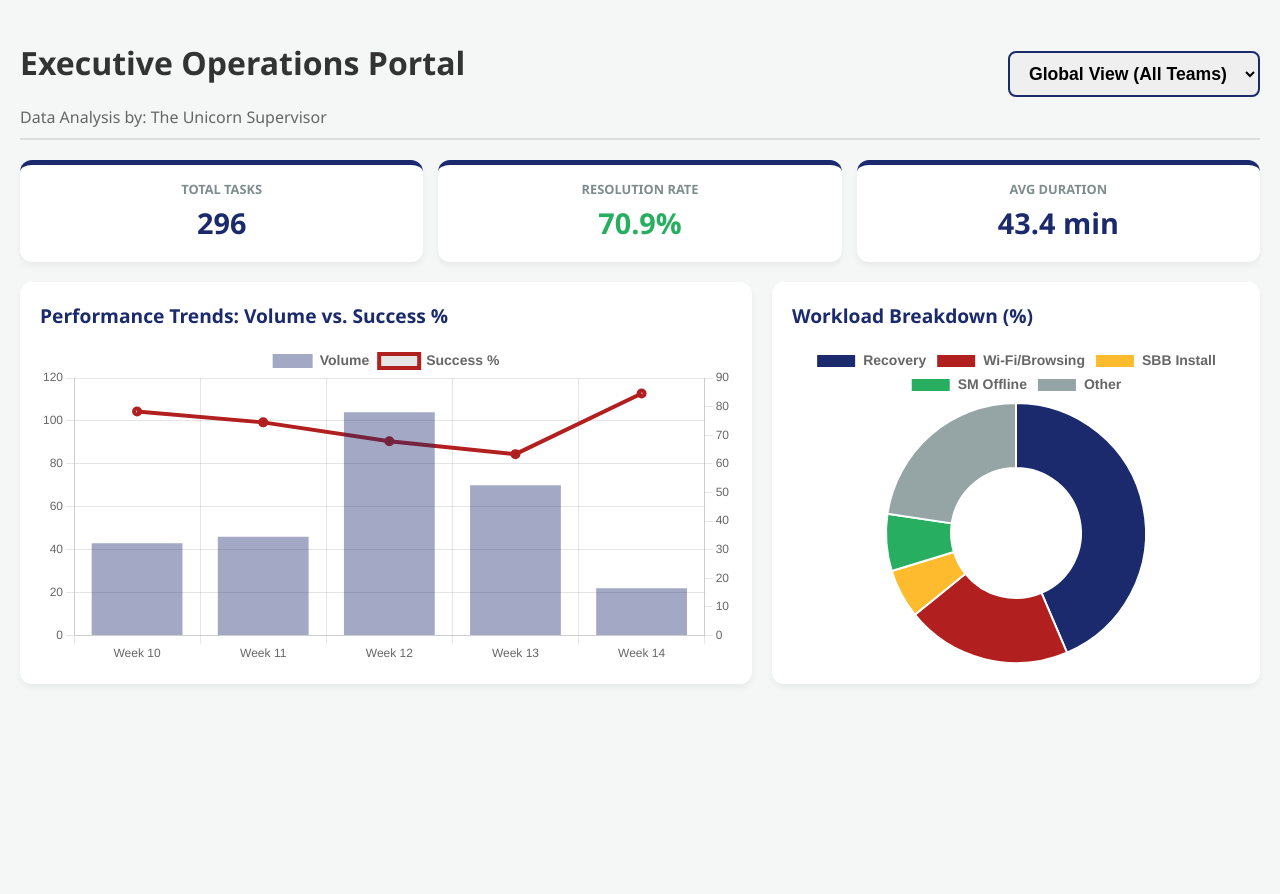
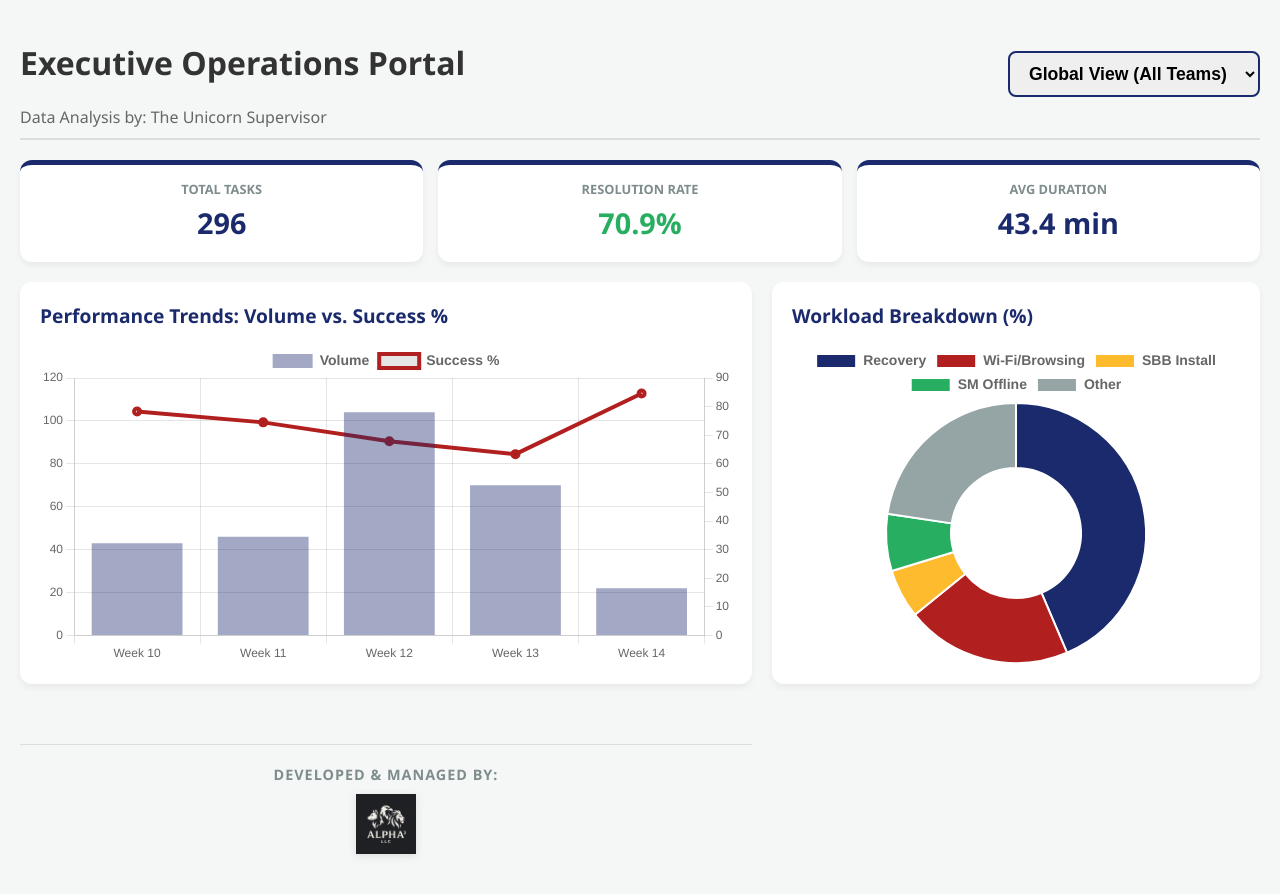
Before and after one commit to AKisling/ops-command-center, a plain HTML site: page March/index.html in a window 1280 px wide. Before the commit the page ends 800 px from the top, so only its background shows below. Drawn offline with nearby package versions, Linux system fonts and the light colour scheme.

Commit message:
logo added

```diff
--- a/March/index.html
+++ b/March/index.html
@@ -23,6 +23,28 @@
         /* Fixed chart size for better presentation */
         canvas { max-height: 320px !important; }
         h2 { margin: 0 0 15px 0; color: var(--primary); font-size: 1.2rem; }
+        .footer-logo {
+            margin-top: 40px;
+            padding: 20px;
+            text-align: center;
+            border-top: 1px solid #ddd;
+            }
+
+            .footer-logo img {
+                height: 60px; /* Adjust height based on your logo shape */
+                width: auto;
+                filter: drop-shadow(0px 2px 4px rgba(0,0,0,0.1));
+                margin-top: 10px;
+            }
+
+            .footer-logo p {
+                font-size: 0.9rem;
+                color: #7f8c8d;
+                font-weight: bold;
+                text-transform: uppercase;
+                letter-spacing: 1px;
+                margin: 0;
+            }
     </style>
 </head>
 <body>
@@ -57,6 +79,11 @@
             <h2>Workload Breakdown (%)</h2>
             <canvas id="breakdownChart"></canvas>
         </div>
+       <div class="footer-logo">
+    <p>Developed & Managed by:</p>
+    <img src="Alpha.jpeg" alt="Alpha3 Logo">
+</div>
+
     </div>
 
     <script>
```
Also changed, not shown: March/Alpha.jpeg (added).
